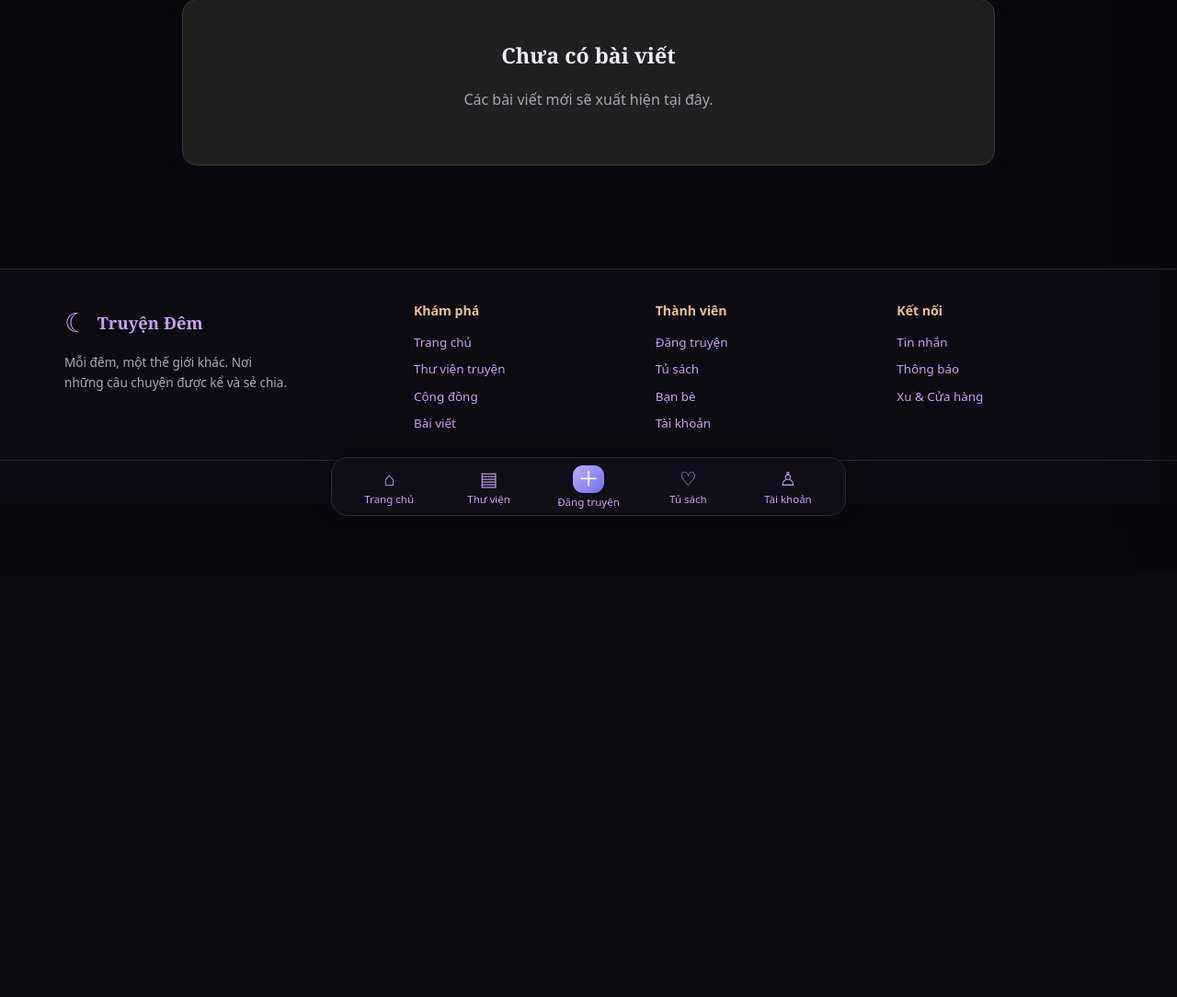
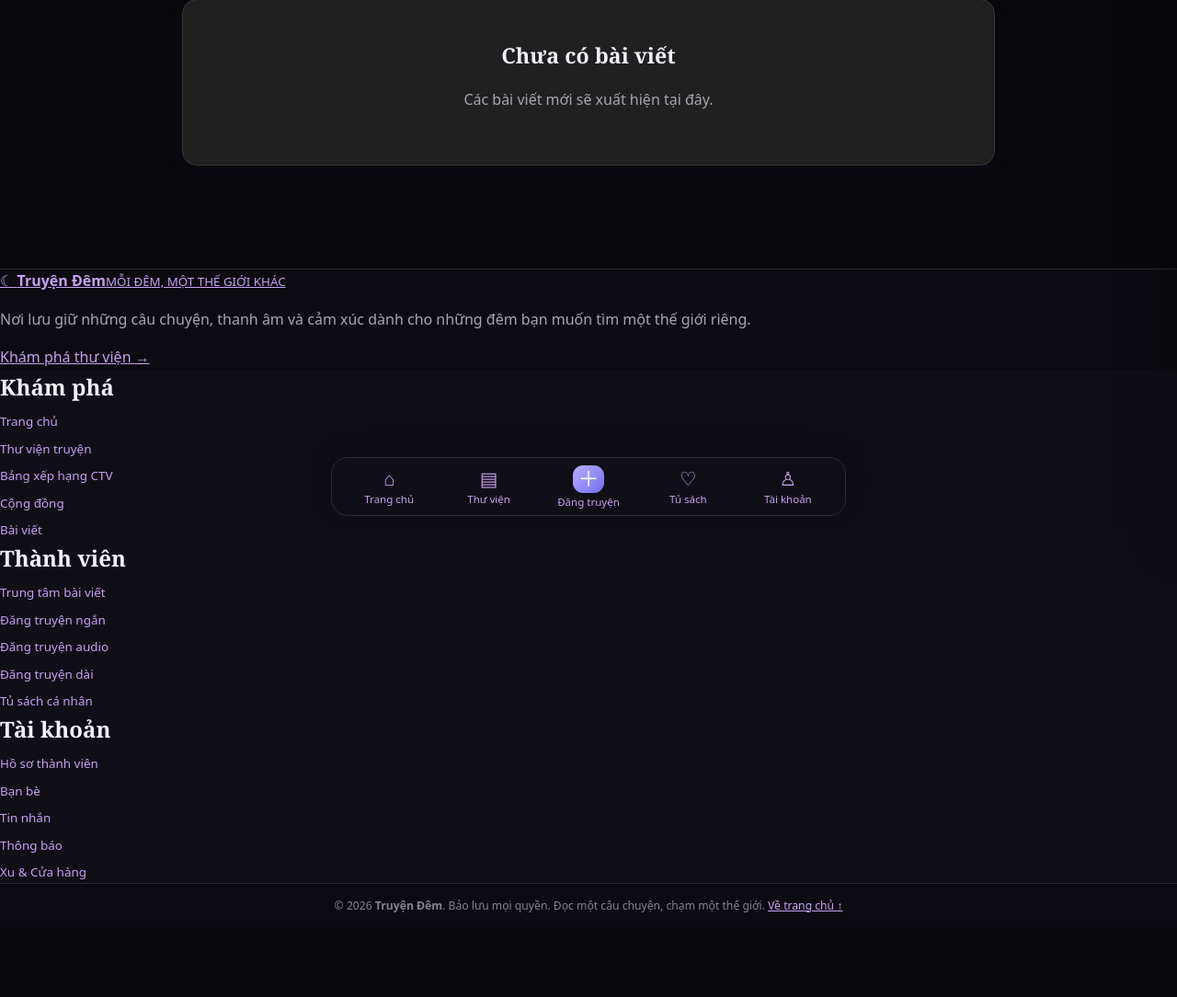
Before and after one commit to wapteenviet1995-boop/truyendem, a PHP site: page /blog.php in a window 1280 px wide. Shown: the part 225-1309 px from the top of the page at 92% size. Before the commit the page ends 786 px from the top, so only its background shows below. Run offline with PHP 8.4, Linux system fonts and the light colour scheme; data that the repository does not hold is empty.

Commit message:
Redesign shared Truyen Dem website footer

```diff
--- a/includes/footer.php
+++ b/includes/footer.php
@@ -1,9 +1,45 @@
-<footer class="site-footer td-global-footer">
-  <div class="td-footer-inner">
-    <div class="td-footer-brand"><a href="/index.php"><span>☾</span><strong>Truyện Đêm</strong></a><p>Mỗi đêm, một thế giới khác. Nơi những câu chuyện được kể và sẻ chia.</p></div>
-    <div class="td-footer-column"><strong>Khám phá</strong><a href="/index.php">Trang chủ</a><a href="/index.php#library">Thư viện truyện</a><a href="/community.php">Cộng đồng</a><a href="/blog.php">Bài viết</a></div>
-    <div class="td-footer-column"><strong>Thành viên</strong><a href="/submit_story.php">Đăng truyện</a><a href="/library.php">Tủ sách</a><a href="/friends.php">Bạn bè</a><a href="/account.php">Tài khoản</a></div>
-    <div class="td-footer-column"><strong>Kết nối</strong><a href="/messages.php">Tin nhắn</a><a href="/notifications.php">Thông báo</a><a href="/shop.php">Xu & Cửa hàng</a></div>
+<footer class="td-global-footer" role="contentinfo">
+  <div class="td-footer-shell">
+    <div class="td-footer-intro">
+      <a class="td-footer-brand" href="/index.php" aria-label="Truyện Đêm - Trang chủ">
+        <span class="td-footer-logo" aria-hidden="true">☾</span>
+        <span class="td-footer-brand-copy"><strong>Truyện Đêm</strong><small>MỖI ĐÊM, MỘT THẾ GIỚI KHÁC</small></span>
+      </a>
+      <p>Nơi lưu giữ những câu chuyện, thanh âm và cảm xúc dành cho những đêm bạn muốn tìm một thế giới riêng.</p>
+      <a class="td-footer-explore" href="/index.php#library">Khám phá thư viện <span aria-hidden="true">→</span></a>
+    </div>
+
+    <nav class="td-footer-column" aria-label="Khám phá">
+      <h2>Khám phá</h2>
+      <a href="/index.php">Trang chủ</a>
+      <a href="/index.php#library">Thư viện truyện</a>
+      <a href="/contributor-leaderboard.php">Bảng xếp hạng CTV</a>
+      <a href="/community.php">Cộng đồng</a>
+      <a href="/blog.php">Bài viết</a>
+    </nav>
+
+    <nav class="td-footer-column" aria-label="Thành viên">
+      <h2>Thành viên</h2>
+      <a href="/submit_story.php">Trung tâm bài viết</a>
+      <a href="/post-short.php">Đăng truyện ngắn</a>
+      <a href="/post-audio.php">Đăng truyện audio</a>
+      <a href="/post-serial.php">Đăng truyện dài</a>
+      <a href="/library.php">Tủ sách cá nhân</a>
+    </nav>
+
+    <nav class="td-footer-column" aria-label="Tài khoản và tiện ích">
+      <h2>Tài khoản</h2>
+      <a href="/account.php">Hồ sơ thành viên</a>
+      <a href="/friends.php">Bạn bè</a>
+      <a href="/messages.php">Tin nhắn</a>
+      <a href="/notifications.php">Thông báo</a>
+      <a href="/shop.php">Xu &amp; Cửa hàng</a>
+    </nav>
   </div>
-  <div class="td-footer-bottom">© <?= date('Y') ?> Truyện Đêm · Mỗi đêm, một thế giới khác</div>
+
+  <div class="td-footer-bottom">
+    <span>© <?= date('Y') ?> <strong>Truyện Đêm</strong>. Bảo lưu mọi quyền.</span>
+    <span class="td-footer-tagline">Đọc một câu chuyện, chạm một thế giới.</span>
+    <a href="/index.php" aria-label="Về trang chủ">Về trang chủ ↑</a>
+  </div>
 </footer>
```
